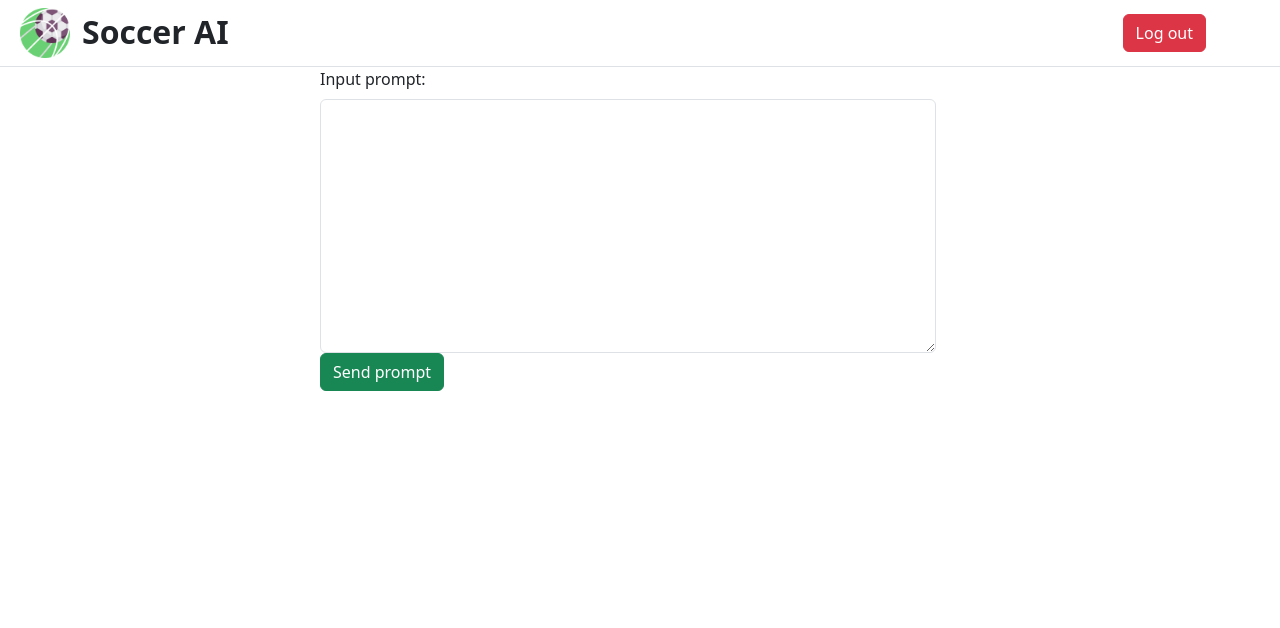
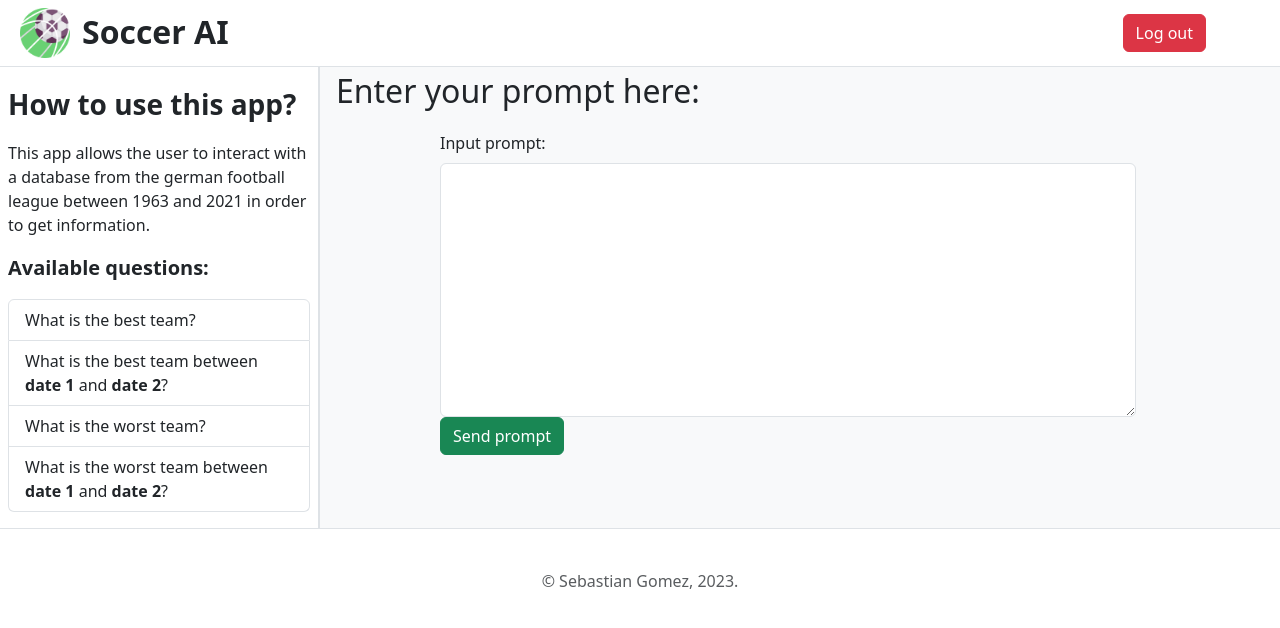
Before and after one commit to gomez2608/jp_challenge, a Django app: template jp_project/soccer_ai/templates/soccer_ai/home.html in a window 1280 px wide. Shown: the top 628 px of the page. Run offline with Django 4.2, Linux system fonts and the light colour scheme; the template is opened without the code that fills it: values that come from a table or form of the project are taken from there, others are empty; some libraries are stand-ins or nearby versions.

Commit message:
first operational version (v1.0)

```diff
--- /dev/null
+++ b/jp_project/soccer_ai/templates/soccer_ai/footer.html
@@ -0,0 +1,3 @@
+<footer class="py-3 my-4 border-top-0">
+    <p class="text-center text-muted">© Sebastian Gomez, {% now "Y" %}.</p>
+  </footer>
--- a/jp_project/soccer_ai/templates/soccer_ai/home.html
+++ b/jp_project/soccer_ai/templates/soccer_ai/home.html
@@ -15,7 +15,7 @@
 <body>
   {% include 'soccer_ai/navbar.html' %}
 
-  <section>
+  <!--section>
     <div class="w-100 h-100 bg-light">
         {% for country in countries %}
         <div class="d-flex flex-row justify-content-center">
@@ -25,17 +25,32 @@
         {% endfor %}
       </select>
     </div>
-  </section>
-  <section>
+  </section-->
+  <div class="d-flex flex-row h-100 border-bottom">
+    <aside class="w-25 py-3 px-2 border-end border-2 ">
+      <p href="#" class="fs-3"><b>How to use this app?</b></p>
+      <p class="fs-6">This app allows the user to interact with a database from the german football league between 1963 and 2021 in order to get information.</p>
+      <p class="fs-5"><b>Available questions:</b></p>
+      <ul class="list-group">
+        <li class="list-group-item" onclick="change_text(this.innerHTML)" style="cursor: pointer;">What is the best team?</li>
+        <li class="list-group-item" onclick="change_text(this.innerHTML)" style="cursor: pointer;">What is the best team between <b>date 1</b> and <b>date 2</b>?</li>
+        <li class="list-group-item" onclick="change_text(this.innerHTML)" style="cursor: pointer;">What is the worst team?</li>
+        <li class="list-group-item" onclick="change_text(this.innerHTML)" style="cursor: pointer;">What is the worst team between <b>date 1</b> and <b>date 2</b>?</li>
+
+      </ul>
+    </aside>
+    <section class="w-75 bg-light">
+      <p class="fs-2 mx-3">Enter your prompt here:</p>
       <div class="w-100 row justify-content-center">
-      <form method="get" class="w-50 py-6" action="{% url 'prompt_resp' %}">
+        <form method="get" class="w-75 py-6" action="{% url 'prompt_resp' %}">
           {{ form }}
           <input type="text" value="{{ img_src }}" id="img_src" name="img_src" hidden>
           <input type="submit" value="Send prompt" class="btn btn-success w-auto">
         </form>
       </div>
     </section>
-
+  </div>
+  {% include 'soccer_ai/footer.html' %}
 
 </body>
 </html>
@@ -46,4 +61,9 @@
   }
   var ta = document.getElementById("id_input_prompt");
   ta.setAttribute("class","form-control");
+
+  function change_text(value){
+    var hand = document.getElementById('id_input_prompt');
+    hand.innerHTML = value;
+  }
 </script>
--- a/jp_project/soccer_ai/views.py
+++ b/jp_project/soccer_ai/views.py
@@ -13,7 +13,7 @@ from django.forms import *
 from .analyzer import ResponseGenerator
 import os
 
-
+team_ids = json.load(open("jp_project/soccer_ai/team_ids.json"))
 
 # Create your views here.
 
@@ -65,19 +65,18 @@ class HomeView(View):
         if request.session.get("user") == None:
             return render(request,"soccer_ai/login.html",{})
         else:
-            conn = HTTPSConnection("v1.volleyball.api-sports.io")
+            """conn = HTTPSConnection("v1.volleyball.api-sports.io")
             conn.request("GET", "/countries", headers=headers)
             res = conn.getresponse()
             data = json.loads(res.read().decode("utf-8"))
-            countries_data = data.get("response")
+            countries_data = data.get("response")"""
             img_src = request.session.get("user").get("userinfo").get("picture")
             form = PromptForm()
             return render(request,"soccer_ai/home.html",{
                 "session":request.session.get("user"),
                 "pretty":json.dumps(request.session.get("user"), indent=4),
                 "img_src":img_src,
-                "form":form.as_p(),
-                "countries":countries_data
+                "form":form.as_p()
 
             })
 
@@ -90,11 +89,36 @@ class AnalizerView(View):
     def get(self,request):
         prompt = request.GET.get("input_prompt","")
         img_src = request.GET.get("img_src","")
-        print(request.GET)
         if prompt != "":
 
             response_gen = ResponseGenerator("jp_project/soccer_ai/global_db.csv")
             resp = response_gen.generate_response(prompt)
+
+            team_info = response_gen.get_answer(prompt)[0]
         else:
             resp = "There is no suministred prompt"
-        return render(request,"soccer_ai/ans_view.html",{"resp":resp,"img_src":img_src})
+
+        info_g = []
+        for i in team_info:
+            info_t = get_info(i,team_ids)
+            info_g.append(info_t)
+        return render(request,"soccer_ai/ans_view.html",{"resp":resp,"img_src":img_src,"team_info":info_g})
+
+def get_info(team,list_ids):
+    unvalid_characters = "äëïöü"
+    valid_characters = "aeiou"
+    clean_team = ""
+
+    for k in team.lower():
+        if k in unvalid_characters:
+            clean_team += valid_characters[unvalid_characters.index(k)]
+        else:
+            clean_team += k
+
+    if clean_team.lower() == "bayern munchen":
+        clean_team = "bayern munich"
+    for each_team in list_ids:
+        temp = each_team["team"]
+        if clean_team.lower() == temp["name"].lower():
+            return temp
+    return {}
```
Also changed, not shown: jp_project/soccer_ai/analyzer.py (+31 -3 lines), jp_project/soccer_ai/team_ids.json (added, +1 -0 lines), jp_project/soccer_ai/templates/soccer_ai/ans_view.html (+61 -2 lines). Lines whose indentation alone changed are shown as unchanged.
